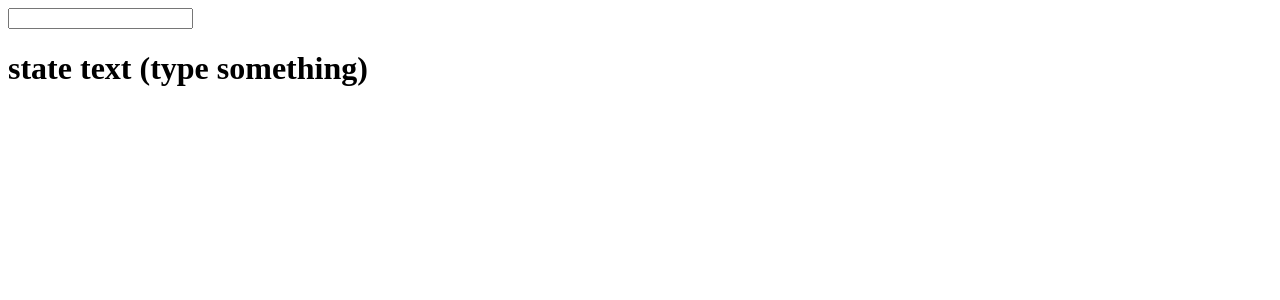
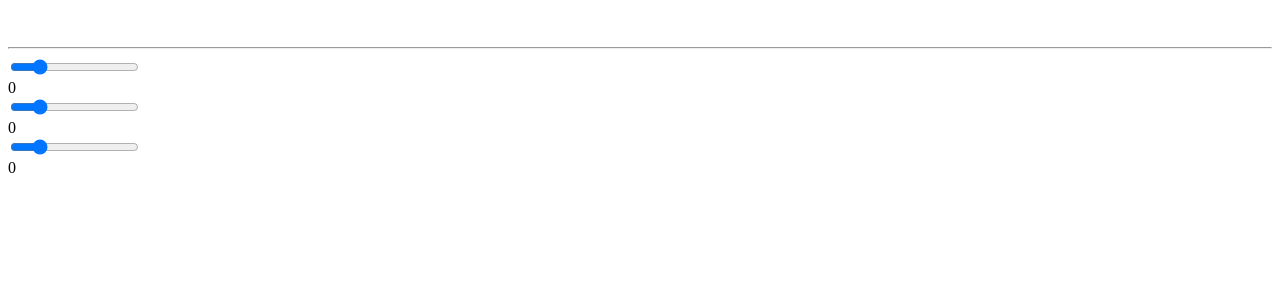
Before and after one commit to palmerev/ES6-work, a React app in the folder app/: page / in a window 1280 px wide. Shown: the top 300 px of the page. Built offline with nearby package versions, Linux system fonts and the light colour scheme.

Commit message:
working Widget color slider example

```diff
--- a/app/App.js
+++ b/app/App.js
@@ -5,29 +5,61 @@
     constructor() {
         super(); // sets 'this' to proper context
         this.state = {
-            txt: 'state text (type something)'
-        }
+            red: 0,
+            green: 0,
+            blue: 0
+        };
+        this.update = this.update.bind(this);
     }
     update(e) {
-        this.setState({txt: e.target.value});
+        this.setState({
+            red: ReactDOM.findDOMNode(this.refs.red.refs.inp).value,
+            green: ReactDOM.findDOMNode(this.refs.green.refs.inp).value,
+            blue: ReactDOM.findDOMNode(this.refs.blue.refs.inp).value
+        });
     }
     render() {
-        // return (<h1>{this.props.txt}</h1>)
         return (
             <div>
-                <input type="text" onChange={this.update.bind(this)} />
                 <h1>{this.state.txt}</h1>
+                <br />
+                <hr />
+                <Slider ref="red" update={this.update} />
+                {this.state.red}
+                <br />
+                <Slider ref="green" update={this.update} />
+                {this.state.green}
+                <br />
+                <Slider ref="blue" update={this.update} />
+                {this.state.blue}<br />
             </div>
         );
     }
 }
 
+class Slider extends React.Component {
+    render() {
+        return (
+            <div>
+                <input ref="inp" type="range"
+                min="0"
+                max="255"
+                onChange={this.props.update} />
+            </div>
+        );
+    }
+    componentDidMount() {
+
+    }
+}
+
+const Widget = (props) => {
+    return (
+        <div>
+        <input type="text" onChange={props.update} />
+        <h1>{props.txt}</h1>
+        </div>
+    );
+};
+
 export default App;
-
-// example code didn't have this, but I can't get it to render without it.
-ReactDOM.render(
-    <App txt="app text" />,
-    document.getElementById('app')
-)
-
-// const App = () => (<h1>Hello</h1>);
--- a/app/main.js
+++ b/app/main.js
@@ -1 +1,8 @@
+import React from 'react';
+import ReactDOM from 'react-dom';
 import App from './App';
+
+ReactDOM.render(
+    <App />,
+    document.getElementById('app')
+)
```
